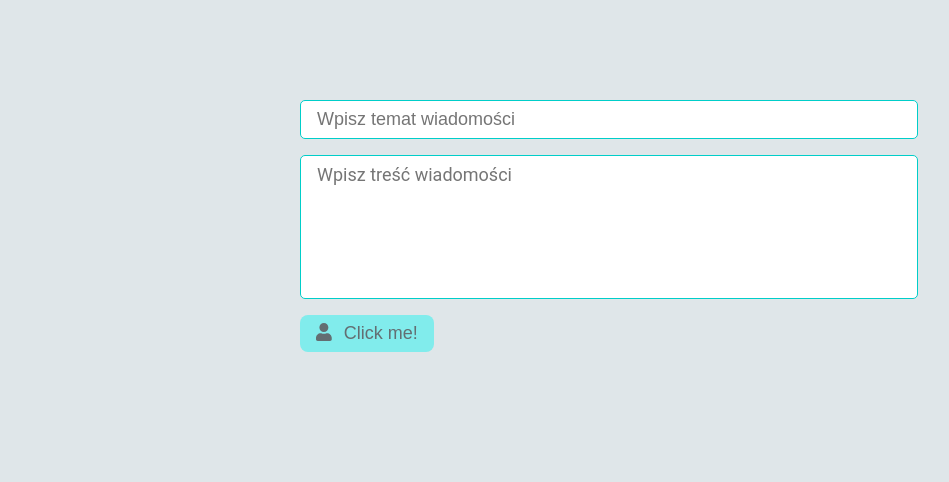
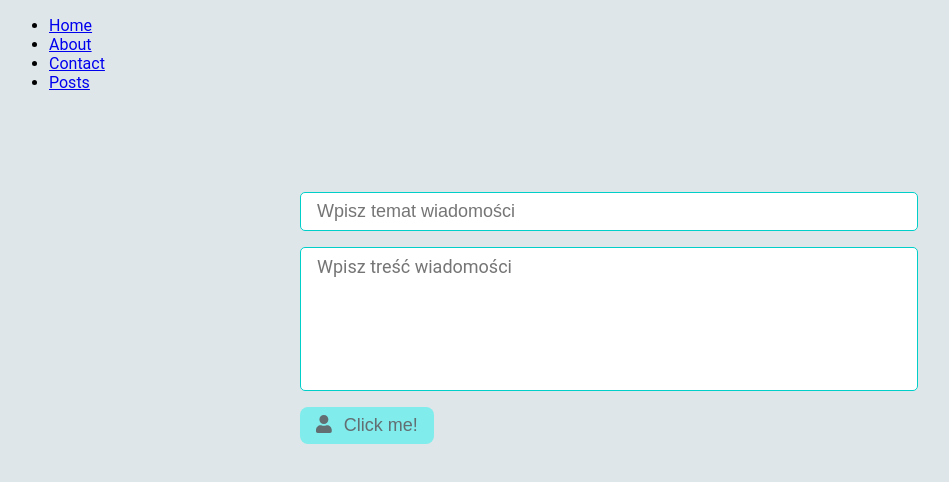
Before and after one commit to KaMa75/zadania-tydzien-3, a React (Create React App) app: page / in a window 1280 px wide. Shown: the top 482 px of the page, without its empty margins (31-980 px from the left). Built offline with nearby package versions, Linux system fonts and the light colour scheme.

Commit message:
add menu components

```diff
--- a/src/App.js
+++ b/src/App.js
@@ -1,6 +1,7 @@
 import React from 'react';
 
 import Contact from 'pages/Contact';
+import Sidebar from 'components/Menu';
 import './App.css';
 
 import { library } from '@fortawesome/fontawesome-svg-core';
@@ -9,7 +10,10 @@ library.add(faUser);
 
 function App() {
   return (
-    <Contact />
+    <div className='main-container'>
+      <Sidebar />
+      <Contact />
+    </div>
   );
 }
 
--- /dev/null
+++ b/src/components/Menu/Menu.js
@@ -0,0 +1,13 @@
+import React from 'react';
+
+function Menu({children}) {
+    return (
+        <menu>
+            <ul>
+                {children}
+            </ul>
+        </menu>
+    );
+}
+
+export default Menu;
--- /dev/null
+++ b/src/components/Menu/MenuLink.js
@@ -0,0 +1,13 @@
+import React from 'react';
+
+function MenuLink({children, to, isActive}) {
+    return (
+        <li className={isActive && 'active'}>
+            <a href={to}>
+                {children}
+            </a>
+        </li>
+    );
+}
+
+export default MenuLink;
--- /dev/null
+++ b/src/components/Menu/Sidebar.js
@@ -0,0 +1,32 @@
+import React from 'react';
+
+import {Menu, MenuLink} from './';
+
+const menuLinks = [
+    {id:1, name: 'Home', linkTo: '/', isActive: false},
+    {id:2, name: 'About', linkTo: '/about', isActive: false},
+    {id:3, name: 'Contact', linkTo: '/contact', isActive: true},
+    {id:4, name: 'Posts', linkTo: '/posts', isActive: false},
+];
+
+function Sidebar() {
+    const links = menuLinks.map((link) => {
+        const {id, name, linkTo, isActive} = link;
+        return (
+            <MenuLink
+                key={id}
+                to={linkTo}
+                isActive={isActive}
+            >
+                {name}
+            </ MenuLink>
+        );
+    });
+    return (
+        <Menu>
+            {links}
+        </Menu>
+    );
+}
+
+export default Sidebar;
--- /dev/null
+++ b/src/components/Menu/index.js
@@ -0,0 +1,4 @@
+export {default} from './Sidebar';
+
+export {default as Menu} from './Menu';
+export {default as MenuLink} from './MenuLink';
```
Also changed, not shown: 1 other file (tests, documents, lock files or other folders).
